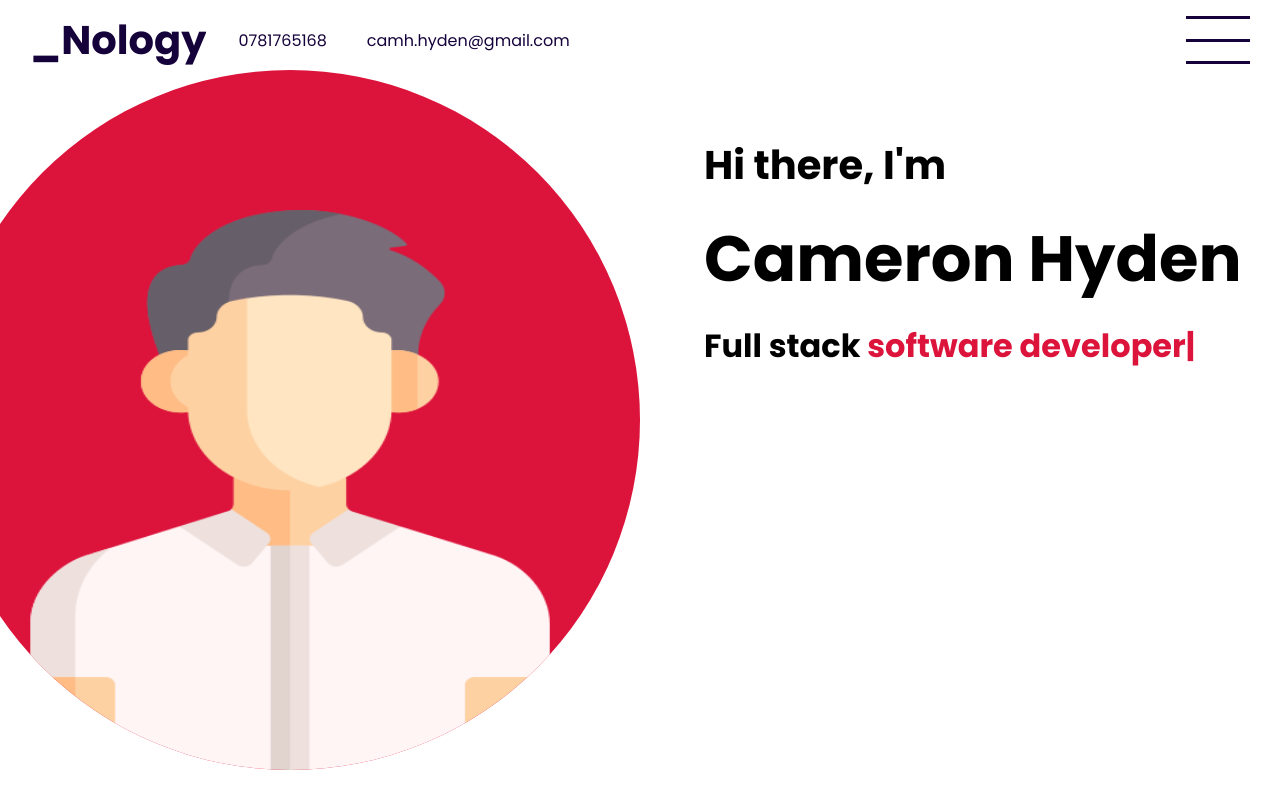
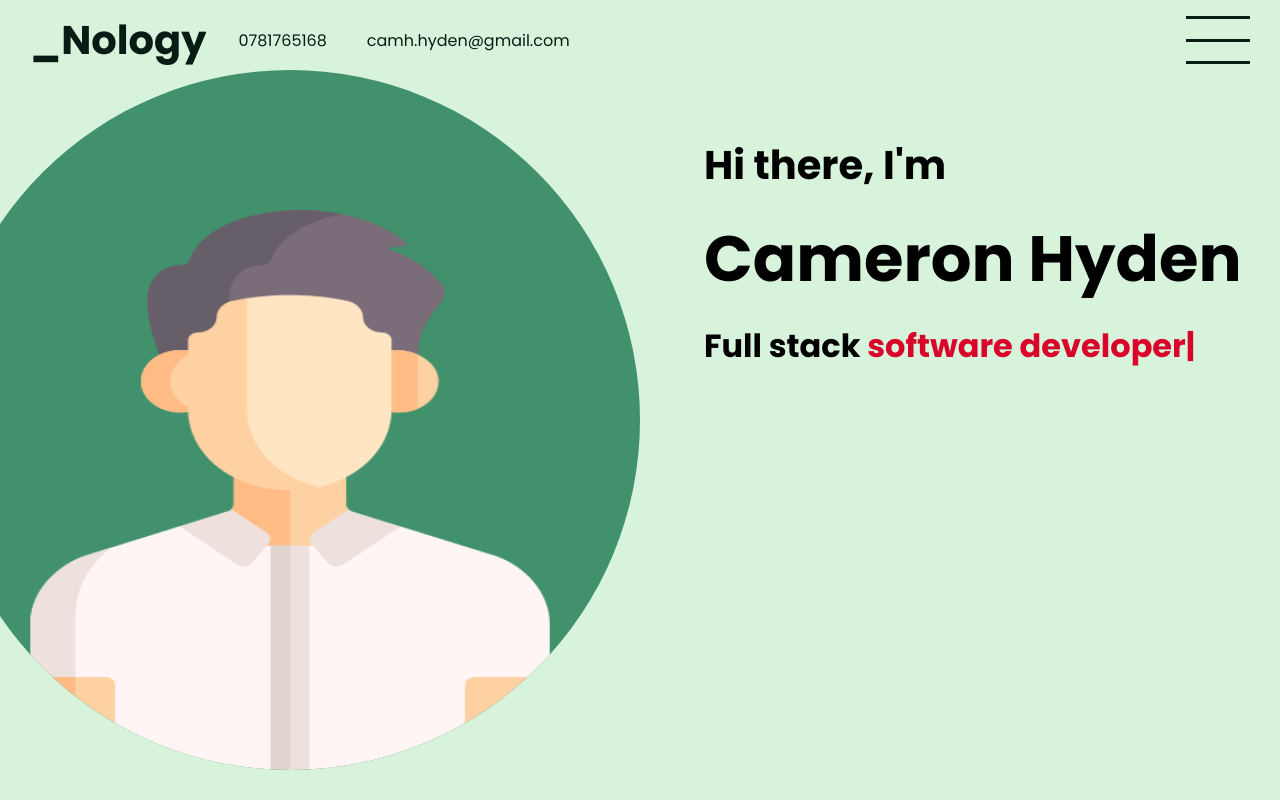
Before and after one commit to CameronHyden/portfolio2, a React (Create React App) app: page / in a window 1280 px wide. Built offline with nearby package versions, Linux system fonts and the light colour scheme.

Commit message:
colour change

```diff
--- a/src/App.scss
+++ b/src/App.scss
@@ -6,7 +6,6 @@
   .website-sections {
     width: 100%;
     height: calc(100vh - 70px);
-    background-color: lightsalmon;
     position: relative;
     top: 70px;
     scroll-behavior: smooth;
--- a/src/components/intro/Intro.jsx
+++ b/src/components/intro/Intro.jsx
@@ -1,6 +1,5 @@
 import "./Intro.scss";
 import Me from "../../assets/images/businessman.png";
-import down from "../../assets/images/down.png";
 import { init } from "ityped";
 import { useEffect, useRef } from "react";
 
@@ -31,9 +30,6 @@ const Intro = () => {
             Full stack <span id="textRef" ref={textRef}></span>
           </h3>
         </div>
-        {/* <a className="downArrow" href="#portfolio">
-          <img src={down} alt="" />
-        </a> */}
       </div>
     </div>
   );
--- a/src/components/intro/Intro.scss
+++ b/src/components/intro/Intro.scss
@@ -1,5 +1,6 @@
+@use "../../../styles/variables" as *;
 .intro {
-  background-color: white;
+  background-color: $secondary-color;
   display: flex;
   .left {
     flex: 0.5;
@@ -7,7 +8,7 @@
     .imageContainer {
       width: 700px;
       height: 700px;
-      background-color: crimson;
+      background-color: #40916c;
       border-radius: 50%;
       display: flex;
       align-items: flex-end;
@@ -40,7 +41,7 @@
         font-size: 2rem;
         span {
           font-size: inherit;
-          color: crimson;
+          color: #d90429;
         }
       }
     }
--- a/src/components/menu/Menu.jsx
+++ b/src/components/menu/Menu.jsx
@@ -8,11 +8,6 @@ const Menu = ({ menuOpen, setMenuOpen }) => {
         <li onClick={() => setMenuOpen(false)}>
           <a className="sideBar-links--link" href="#intro">
             Home
-          </a>
-        </li>
-        <li onClick={() => setMenuOpen(false)}>
-          <a className="sideBar-links--link" href="#portfolio">
-            Portfolio
           </a>
         </li>
         <li onClick={() => setMenuOpen(false)}>
--- a/src/components/navbar/Navbar.scss
+++ b/src/components/navbar/Navbar.scss
@@ -1,14 +1,15 @@
 @use "../../../styles/variables.scss" as *;
 
 .navbar-container {
-  background-color: white;
+  background-color: $secondary-color;
   color: $primary-color;
   width: 100%;
-  height: 70px;
   position: fixed;
   top: 0;
   z-index: 3;
   transition: all 1s ease;
+  height: 70px;
+  overflow: hidden;
 
   .navbar-wrapper {
     padding: 10px 30px;
--- a/src/components/projects/Projects.jsx
+++ b/src/components/projects/Projects.jsx
@@ -39,6 +39,7 @@ const Projects = () => {
             active={selected === project.id}
             setSelected={setSelected}
             id={project.id}
+            key={project.id}
           />
         ))}
       </ul>
--- a/src/components/projects/Projects.scss
+++ b/src/components/projects/Projects.scss
@@ -1,7 +1,7 @@
 @use "../../../styles/variables" as *;
 
 .projects {
-  background-color: white;
+  background-color: $secondary-color;
   display: flex;
   flex-direction: column;
   align-items: center;
--- a/styles/_variables.scss
+++ b/styles/_variables.scss
@@ -6,4 +6,7 @@ $large-desktop-breakpoint: 1440px;
 $extra-large-desktop-breakpoint: 2560px;
 
 $primary-font: "Poppins", sans-serif;
-$primary-color: #15023a;
+$primary-color: #081c15;
+$secondary-color: #d8f3dc;
+
+// #15023a;
```
